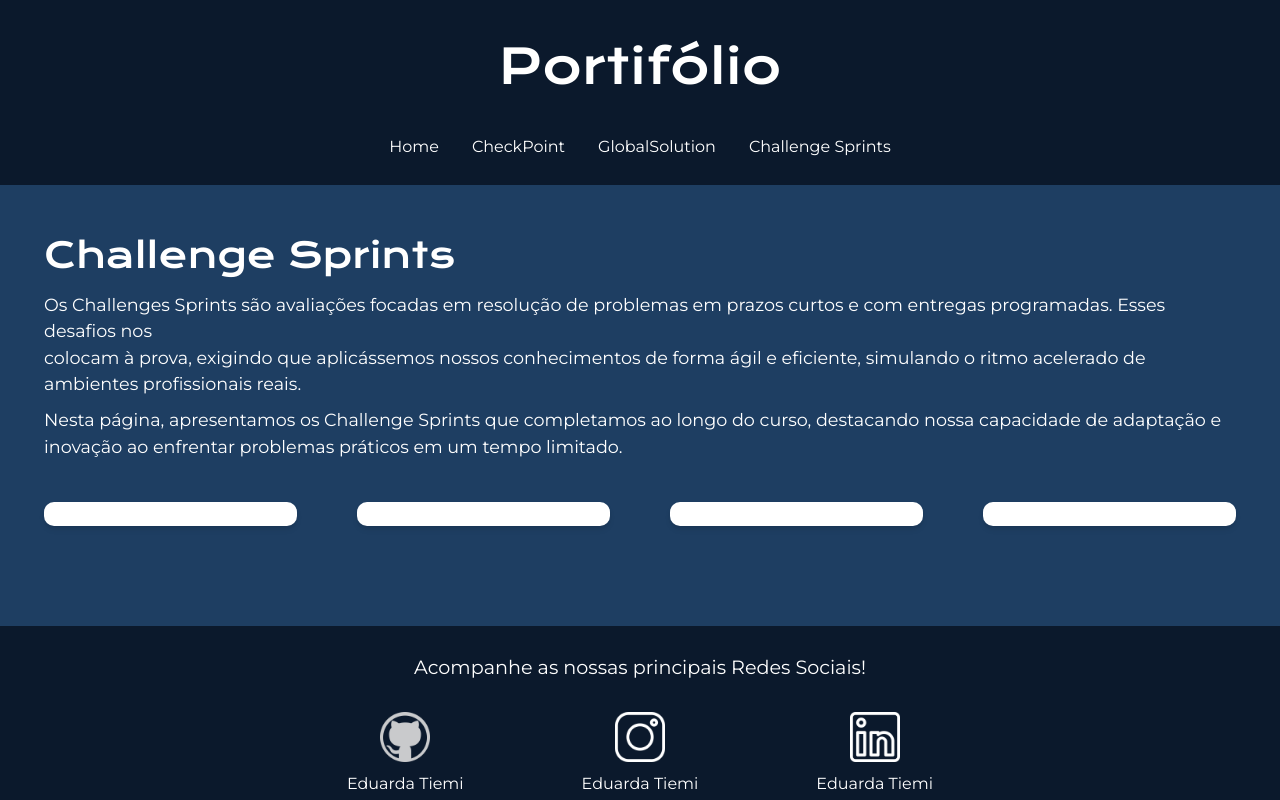
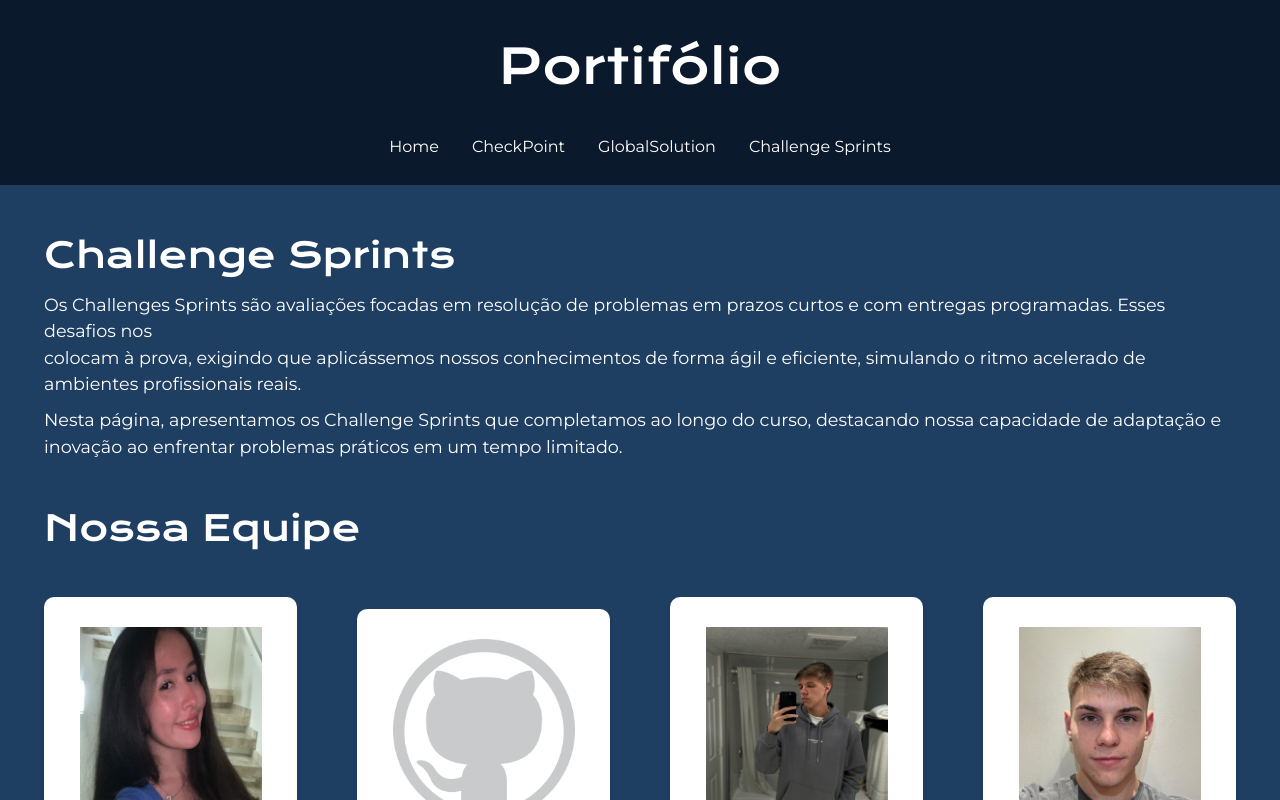
Before and after one commit to gusandrini/cp6-front, a Next.js app in the folder cp/: page /challenge in a window 1280 px wide. Shown: the top 800 px of the page. Built offline with nearby package versions, Linux system fonts and the light colour scheme.

Commit message:
Estilizando a página de Challenge Sprints

```diff
--- a/cp/src/app/challenge/page.tsx
+++ b/cp/src/app/challenge/page.tsx
@@ -1,4 +1,10 @@
 import Link from "next/link";
+import Image from 'next/image';
+
+import Github from '../../Images/github.png';
+import fotoEduarda from '../../Images/foto-duda-750px.jpg';
+import fotoGustavo from '../../Images/foto-gustavo-750px.jpg';
+import fotoFelipeSora from '../../Images/foto-felipe-sora-750px.jpg'
 
 
 export default function Challenge() {
@@ -13,12 +19,13 @@ export default function Challenge() {
                 inovação ao enfrentar problemas práticos em um tempo limitado.</p>
             </div>
             <div className="integrantes">
+                <h1>Nossa Equipe</h1>
                 <nav>
                     <ul>
-                        <li><Link href="/integrantes/duda/duda-challe">Eduarda Tiemi</Link></li>
-                        <li><Link href="/integrantes/pizzi/pizzi-challe">Felipe Pizzinato</Link></li>
-                        <li><Link href="/integrantes/sora/sora-challe">Felipe Sora</Link></li>
-                        <li><Link href="/integrantes/gu/gu-challe">Gustavo Sandrini</Link></li>
+                        <li><Image src={fotoEduarda} width={182} height={176} alt="Foto Eduarda" className="foto_integrante"/><Link href="/integrantes/duda/duda-gs" className="links_integrantes">Eduarda Tiemi</Link></li>
+                        <li><Image src={Github} width={182} height={176} alt="Foto Felipe Pizzinato" className="foto_integrante"/><Link href="/integrantes/pizzi/pizzi-gs" className="links_integrantes">Felipe Pizzinato</Link></li>
+                        <li><Image src={fotoFelipeSora} width={182} height={176} alt="Foto Felipe Sora" className="foto_integrante"/><Link href="/integrantes/sora/sora-gs" className="links_integrantes">Felipe Sora</Link></li>
+                        <li><Image src={fotoGustavo} width={182} height={176} alt="Foto Gustavo" className="foto_integrante"/><Link href="/integrantes/gu/gu-gs" className="links_integrantes">Gustavo Sandrini</Link></li>
                     </ul>
                 </nav>
             </div>
```
